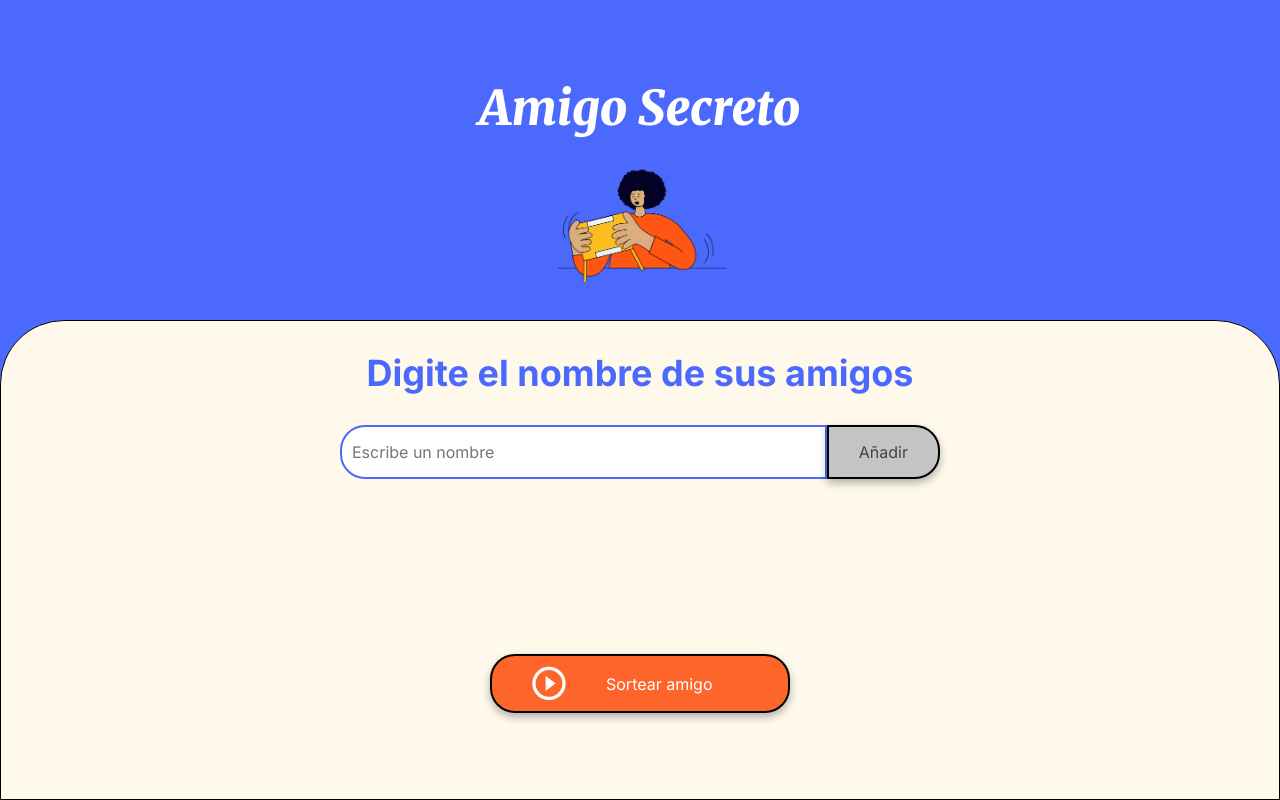
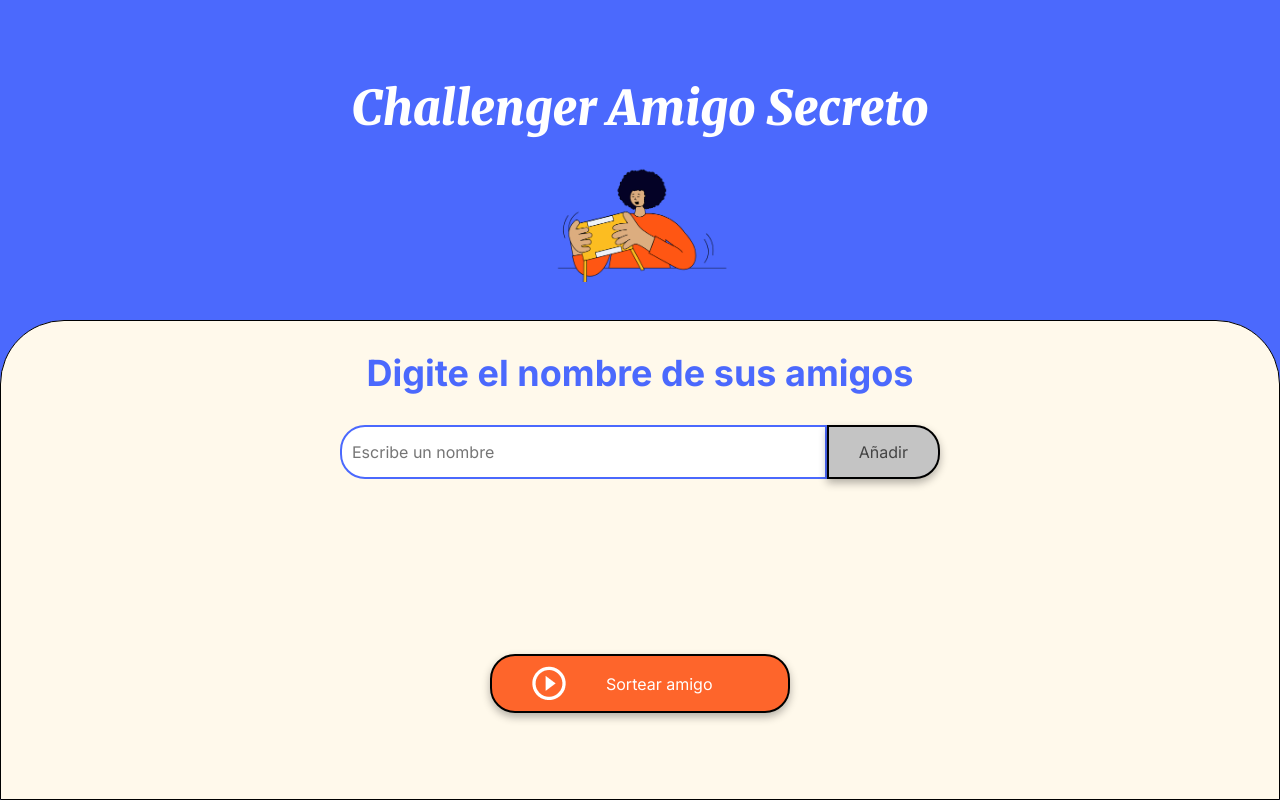
Before and after one commit to keyzonroland/CHALLENGE-AMIGO-SECRETO, a plain HTML site: page index.html in a window 1280 px wide. Drawn offline with Linux system fonts and the light colour scheme.

Commit message:
docs: completar README y ajustar título en index

```diff
--- a/index.html
+++ b/index.html
@@ -22,7 +22,7 @@
 
     <main class="main-content">
         <header class="header-banner">
-            <h1 class="main-title">Amigo Secreto</h1>
+            <h1 class="main-title">Challenger Amigo Secreto</h1>
             <img src="assets/amigo-secreto.png" alt="Imagen representativa de amigo secreto">
         </header>
 
```
